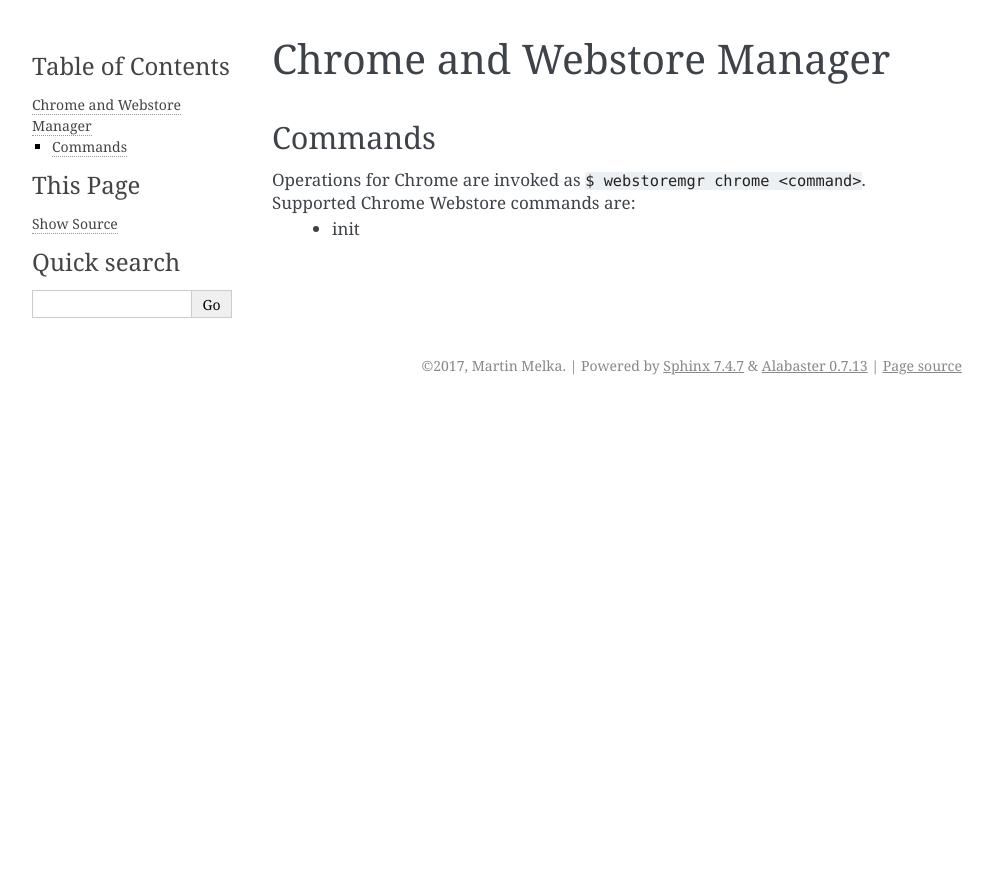
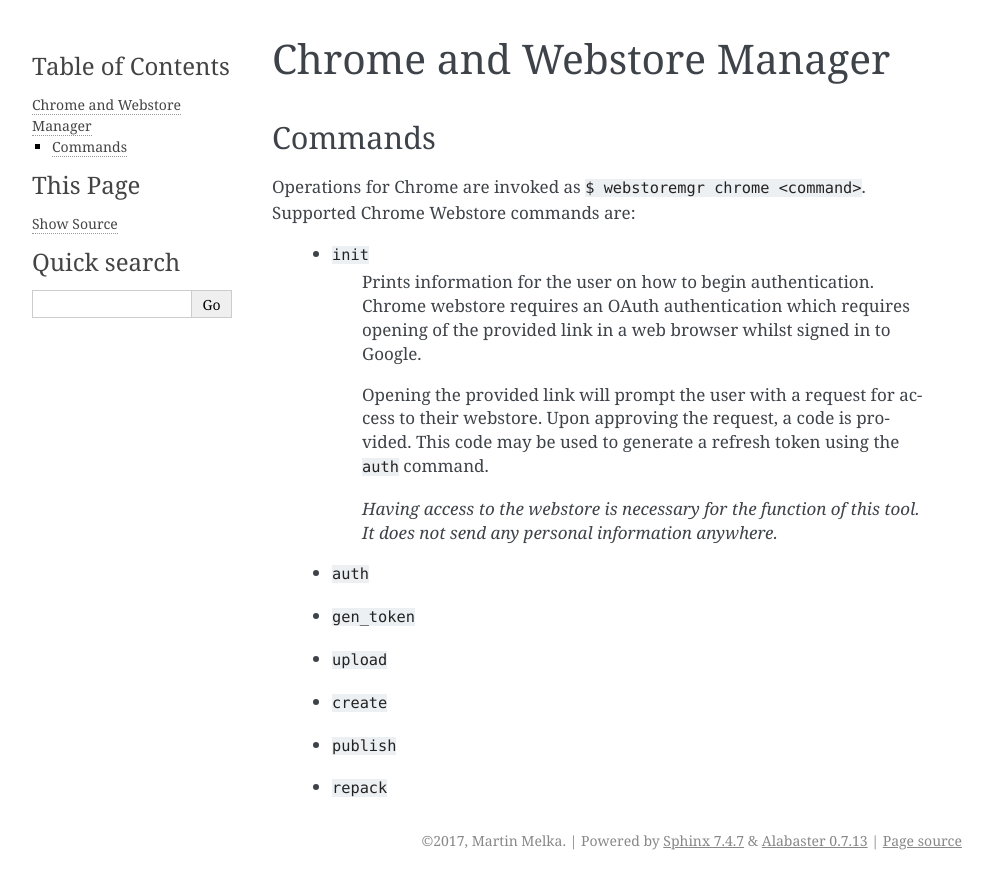
Before and after one commit to melkamar/webstoremgr, a Sphinx documentation site: the page built from docs/browsers/chrome.rst, in a window 1280 px wide. Shown: the top 889 px of the page, without its empty margins (148-1141 px from the left). Built offline with Sphinx 7.4.7, drawn with Linux system fonts in a browser that asks for light colours.

Commit message:
Update documentation

```diff
--- a/docs/browsers/chrome.rst
+++ b/docs/browsers/chrome.rst
@@ -7,4 +7,31 @@
 --------
 
 Operations for Chrome are invoked as ``$ webstoremgr chrome <command>``. Supported Chrome Webstore commands are:
-   - init
+
+    - ``init``
+        Prints information for the user on how to begin authentication. Chrome webstore requires an OAuth
+        authentication which requires opening of the provided link in a web browser whilst signed in to Google.
+
+        Opening the provided link will prompt the user with a request for access to their webstore. Upon approving the
+        request, a code is provided. This code may be used to generate a refresh token using the ``auth`` command.
+
+        *Having access to the webstore is necessary for the function of this tool. It does not send any personal
+        information anywhere.*
+
+    - ``auth``
+
+
+
+    - ``gen_token``
+
+
+    - ``upload``
+
+
+    - ``create``
+
+
+    - ``publish``
+
+
+    - ``repack``
```
